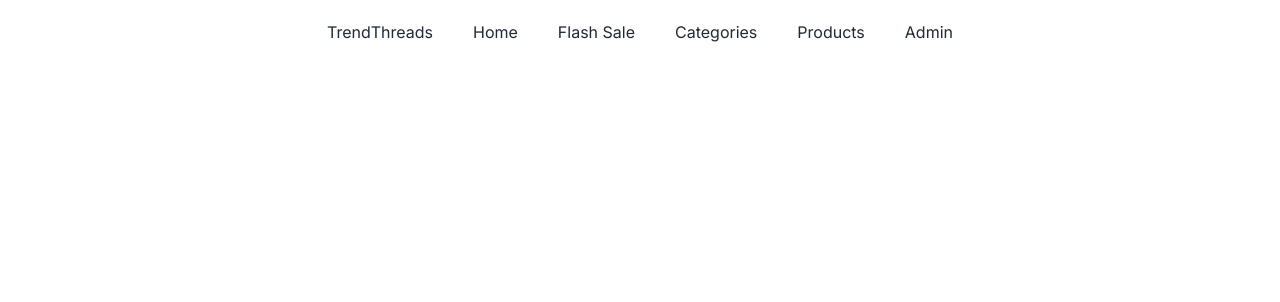
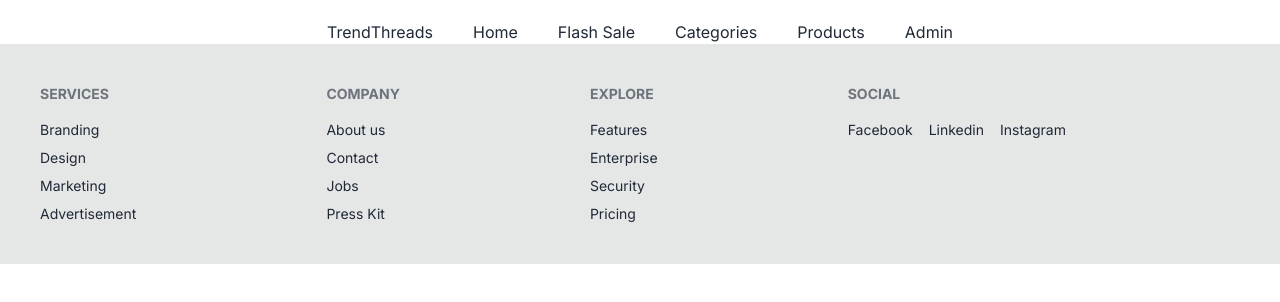
Before and after one commit to RahmanRakib9/TrendThreads_Client, a Next.js app: page / in a window 1280 px wide. Shown: the top 302 px of the page. Built offline with nearby package versions, Linux system fonts and the light colour scheme.

Commit message:
feat:create footer section

```diff
--- a/src/app/layout.tsx
+++ b/src/app/layout.tsx
@@ -2,6 +2,7 @@ import type { Metadata } from "next";
 import { Inter } from "next/font/google";
 import "./globals.css";
 import Navbar from "@/components/shared/Navbar";
+import Footer from "@/components/shared/Footer";
 
 const inter = Inter({ subsets: ["latin"] });
 
@@ -17,8 +18,9 @@ export default function RootLayout({
 }>) {
   return (
     <html lang="en" data-theme="light">
-      <Navbar/>
+      <Navbar />
       <body className={inter.className}>{children}</body>
+      <Footer />
     </html>
   );
 }
--- /dev/null
+++ b/src/components/shared/Footer.tsx
@@ -0,0 +1,41 @@
+import Link from 'next/link';
+import React from 'react';
+
+const Footer = () => {
+    return (
+        <footer className="footer p-10 bg-base-300 text-base-content">
+            <nav>
+                <h6 className="footer-title">Services</h6>
+                <Link href="/" className="link link-hover">Branding</Link>
+                <Link href="/" className="link link-hover">Design</Link>
+                <Link href="/" className="link link-hover">Marketing</Link>
+                <Link href="/" className="link link-hover">Advertisement</Link>
+            </nav>
+            <nav>
+                <h6 className="footer-title">Company</h6>
+                <Link href="/" className="link link-hover">About us</Link>
+                <Link href="/" className="link link-hover">Contact</Link>
+                <Link href="/" className="link link-hover">Jobs</Link>
+                <Link href="/" className="link link-hover">Press Kit</Link>
+            </nav>
+            <nav>
+                <h6 className="footer-title">Explore</h6>
+                <Link href="/" className="link link-hover">Features</Link>
+                <Link href="/" className="link link-hover">Enterprise</Link>
+                <Link href="/" className="link link-hover">Security</Link>
+                <Link href="/" className="link link-hover">Pricing</Link>
+            </nav>
+            <nav>
+                <h6 className="footer-title">Social</h6>
+                <div className="grid grid-flow-col gap-4">
+                    <Link href="/" className="link link-hover">Facebook</Link>
+                    <Link href="/" className="link link-hover">Linkedin</Link>
+                    <Link href="/" className="link link-hover">Instagram</Link>
+
+                </div>
+            </nav>
+        </footer>
+    );
+};
+
+export default Footer;
--- a/src/components/shared/Navbar.tsx
+++ b/src/components/shared/Navbar.tsx
@@ -1,5 +1,7 @@
 import Link from 'next/link';
 import React from 'react';
+
+//TODO: make this navbar section responsive
 
 const Navbar = () => {
     return (
```
